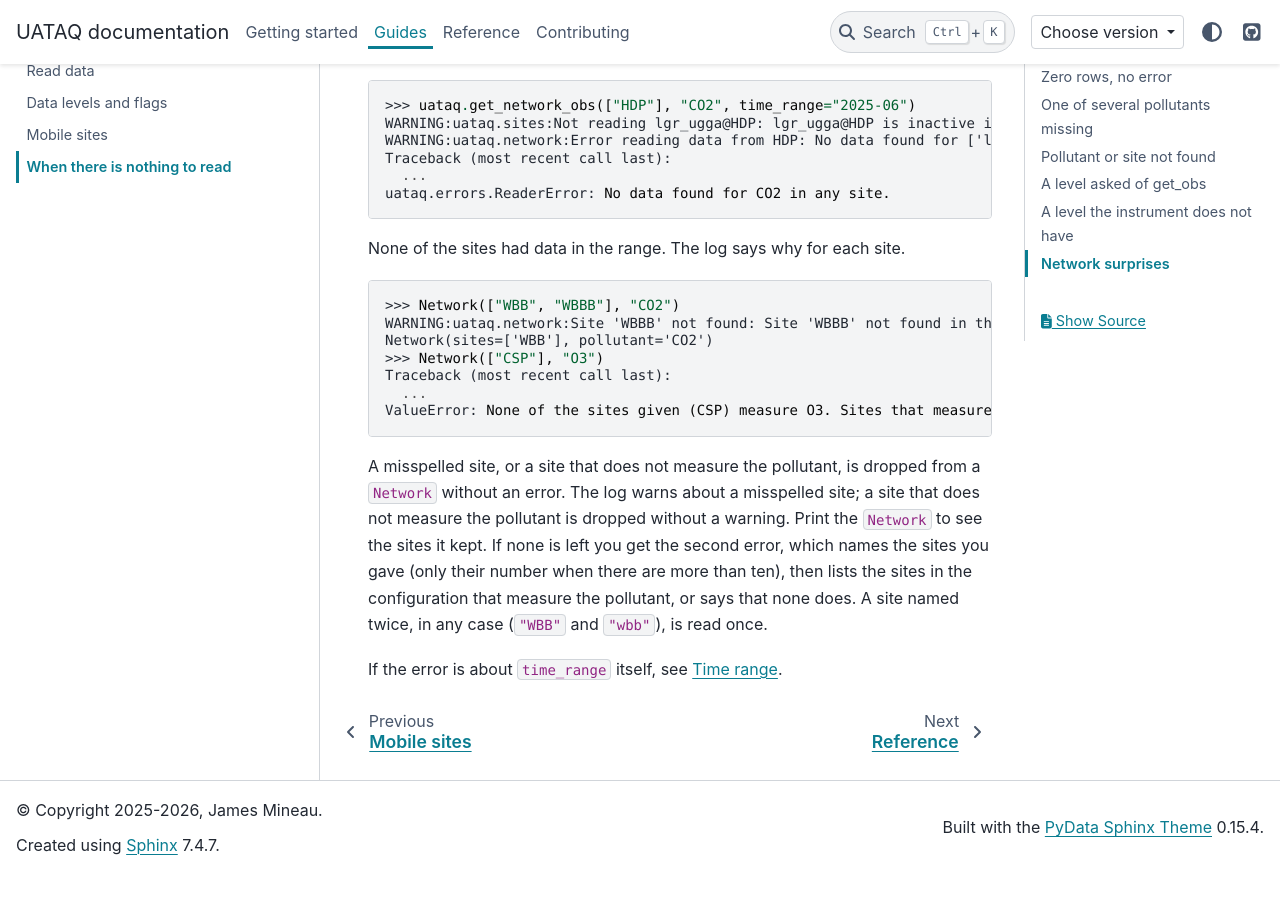
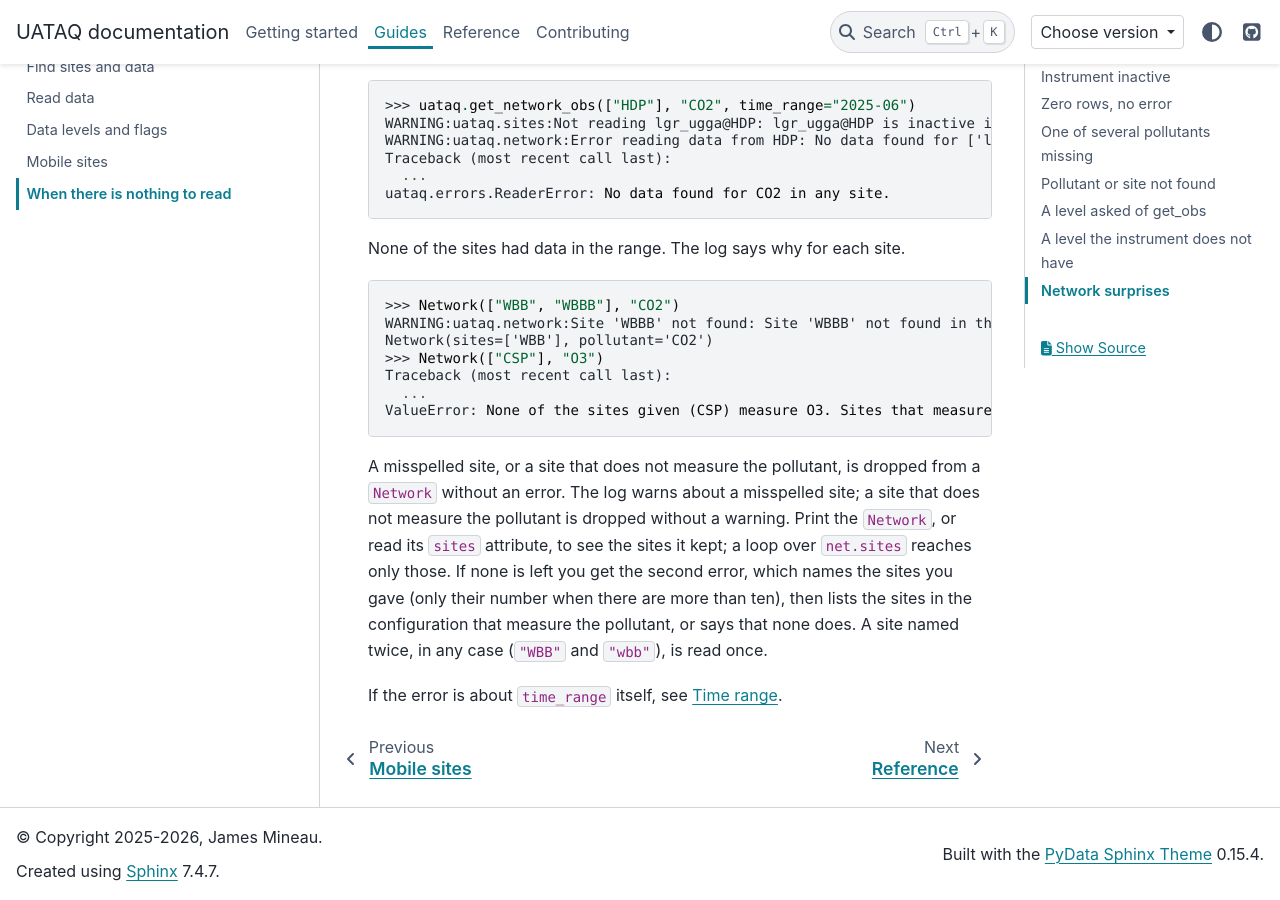
Before and after one commit to jmineau/uataq, a Sphinx documentation site: the page built from docs/guides/errors.rst, in a window 1280 px wide and 900 px high, scrolled down 5611 px. Built offline with Sphinx 7.4.7 and the PyData theme 0.15.4, drawn with Linux system fonts in a browser that asks for light colours; before the commit the page ends 6485 px from its top, so only the background shows below that.

Commit message:
feat(network)!: Network.sites holds only the sites the network kept
It listed every name given, including a misspelled one and any site that does
not measure the pollutant (36 for Network("all", "CO2"), of which 19 measure
it), so a loop over it reached sites with no data. It is now the ID of each
entry of site_objects, in the order given. The error for no valid sites still
names the sites given.

Fixes #165

```diff
--- a/docs/guides/errors.rst
+++ b/docs/guides/errors.rst
@@ -287,7 +287,8 @@ None of the sites had data in the range. The log says why for each site.
 A misspelled site, or a site that does not measure the pollutant, is dropped from
 a ``Network`` without an error. The log warns about a misspelled site; a site
 that does not measure the pollutant is dropped without a warning. Print the
-``Network`` to see the sites it kept. If none is left you get the second error,
+``Network``, or read its ``sites`` attribute, to see the sites it kept; a loop
+over ``net.sites`` reaches only those. If none is left you get the second error,
 which names the sites you gave (only their number when there are more than
 ten), then lists the sites in the configuration that measure the pollutant, or
 says that none does. A site named twice, in any case (``"WBB"`` and ``"wbb"``), is
--- a/docs/guides/find_sites_and_data.rst
+++ b/docs/guides/find_sites_and_data.rst
@@ -80,6 +80,8 @@ Utah campus) and LDF (the Salt Lake Valley landfill) are in the valley, HDP
 (Hidden Peak) is in the Wasatch Mountains above it, CSP, FRU, HPL and ROO are in
 the Uintah Basin, and TRX01 is a TRAX train. The site tables on
 :doc:`/reference/sites_and_instruments` give each site's name and position.
+The network's ``sites`` attribute lists the same sites by ID, so a loop over
+``net.sites`` reaches only sites that measure the pollutant.
 
 An instrument's window, its ``active_range``, says when it was installed, not
 when it recorded data. That is why ``PM2.5`` is in WBB's list although both of
```
Also changed, not shown: CHANGELOG.md (+8 -0 lines), 2 other files.
